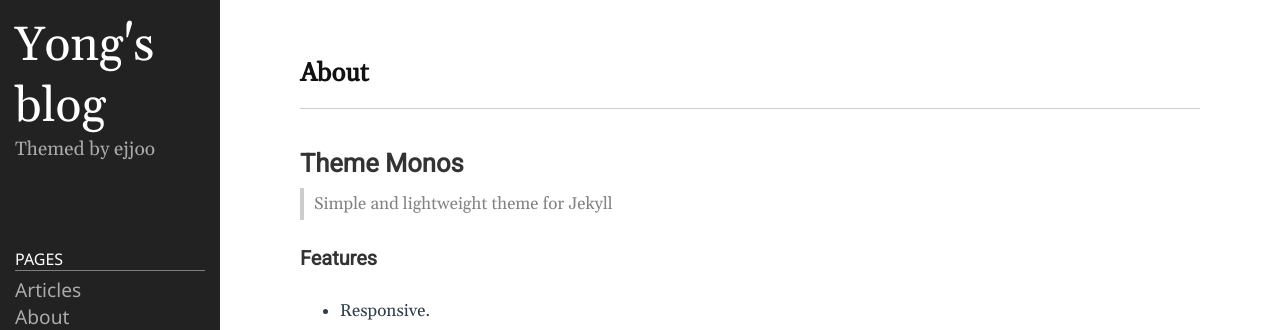
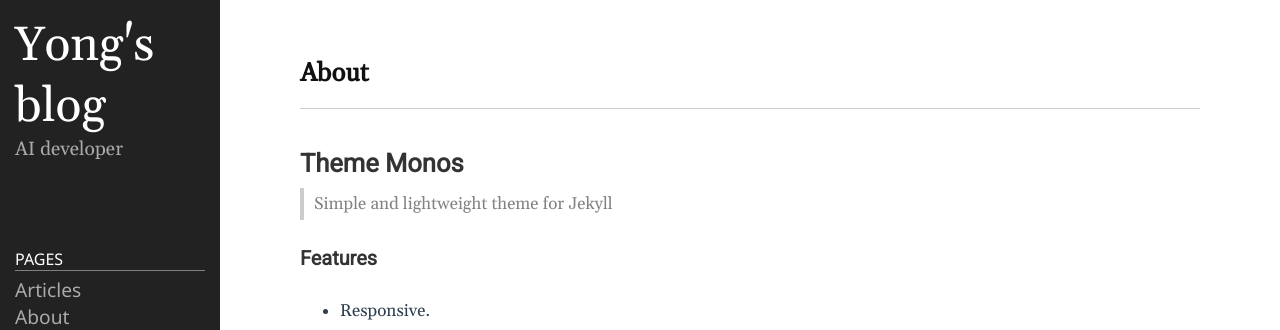
Before and after one commit to animilux/animilux.github.io, a Jekyll site: the page built from README.md, in a window 1280 px wide and 900 px high. Shown: the top 330 px of the window. Built offline with Jekyll 4.4.1, drawn with Linux system fonts in a browser that asks for light colours.

Commit message:
Update _config.yml

```diff
--- a/_config.yml
+++ b/_config.yml
@@ -21,7 +21,7 @@
 title: Yong's blog
 email: jok0905@naver.com
 description: >- # this means to ignore newlines until "baseurl:"
-  Themed by ejjoo
+  AI developer
 # baseurl: "/" # the subpath of your site, e.g. /blog
 # url: "http://ejjoo.github.io" # the base hostname & protocol for your site, e.g. http://example.com
 github_username: animilux
```
